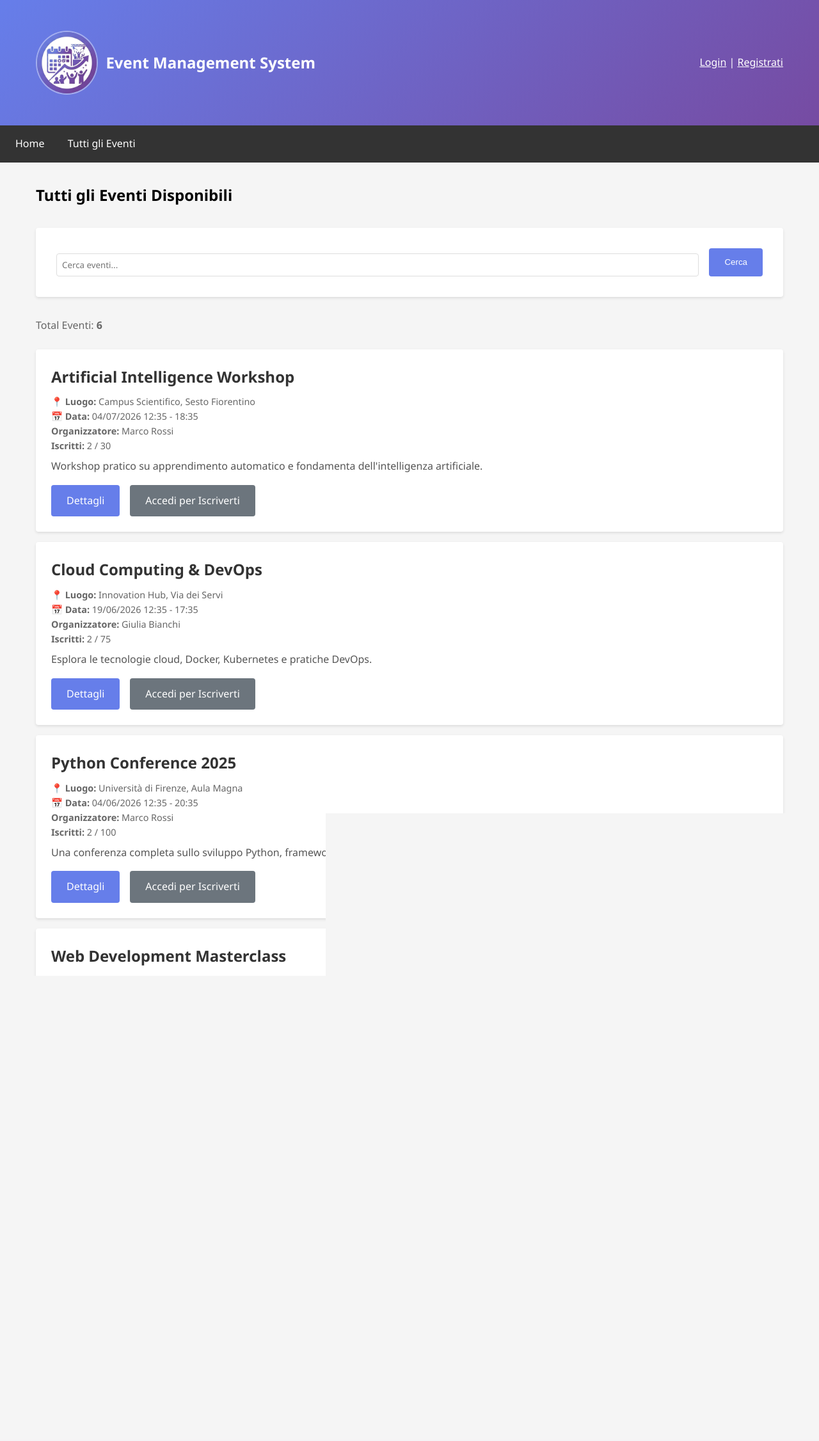
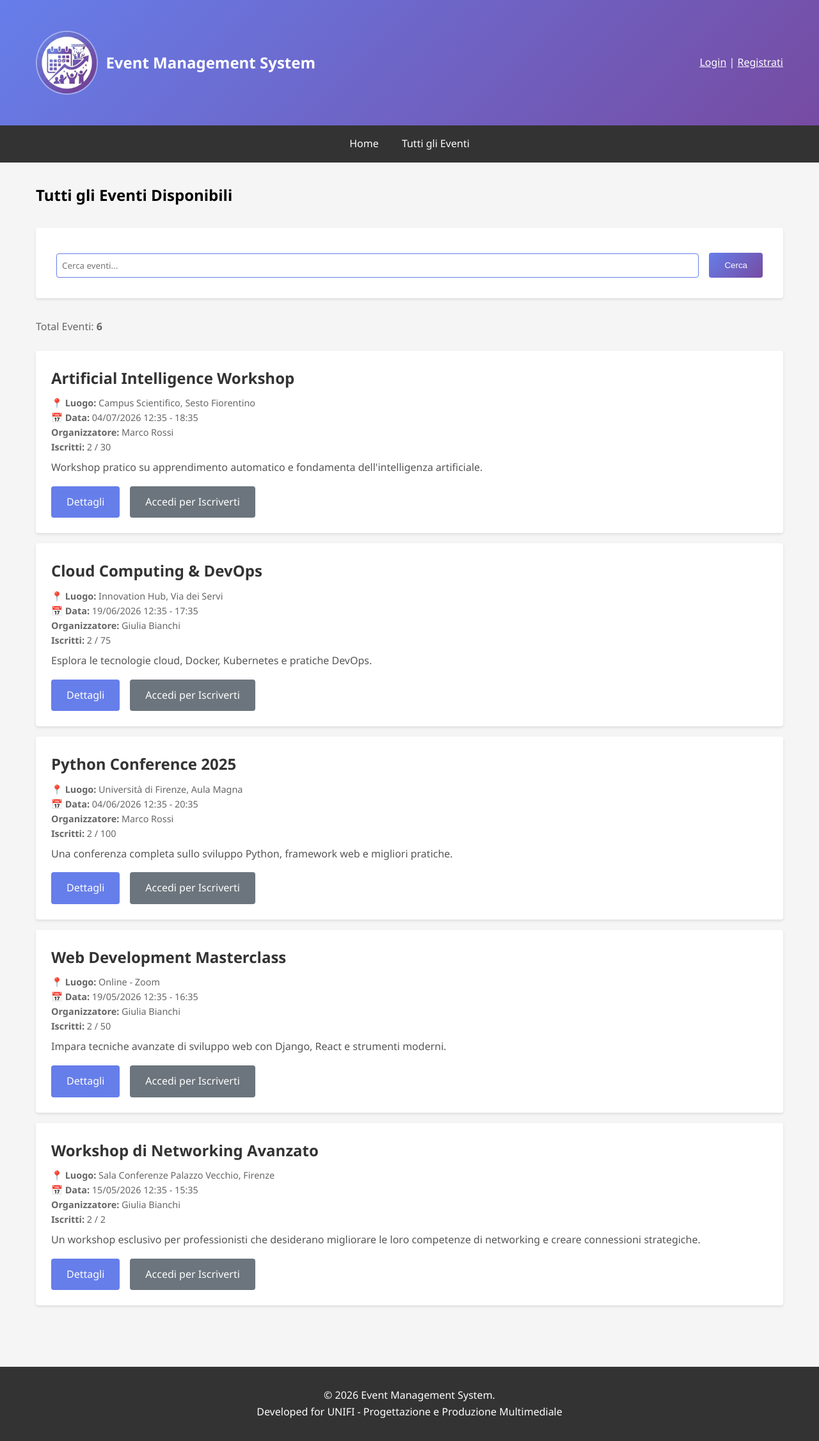
Before and after one commit to RiccardoFagiuoli/EventMenagementSystem, a Django app: page /events/ in a window 1280 px wide. Shown: the whole page at 64% size. Before the commit the page ends 1509 px from the top, so only its background shows below. Run offline with Django 5.2, Linux system fonts and the light colour scheme; data comes from the database, SQL or seed files in the repository.

Commit message:
Modifiche centratura nav menu

```diff
--- a/templates/base.html
+++ b/templates/base.html
@@ -13,8 +13,8 @@
         .header-logo { display: flex; align-items: center; gap: 0.75rem; }
         .header-logo img { height: 100px; width: auto; border: 2px solid rgb(255 255 255 / 0.4); border-radius: 50%; }
         .header-logo h1 { margin: 0; font-size: 1.5rem; }
-        nav { background-color: #333; padding: 0.5rem; }
-        nav a { color: white; text-decoration: none; padding: 0.5rem 1rem; display: inline-block; }
+        nav {text-align: center; background-color: #333; padding: 0.5rem; }
+        nav a {display: inline-block;color: white; text-decoration: none; padding: 0.5rem 1rem; display: inline-block; }
         nav a:hover { background-color: #555; }
         .container { max-width: 1200px; margin: 0 auto; padding: 2rem 1rem; }
         .header-content { display: flex; justify-content: space-between; align-items: center; }
@@ -101,8 +101,8 @@
     </div>
 
     <footer>
-        <p>&copy; 2025 Event Management System. All rights reserved.</p>
-        <p>Developed for Università degli Studi di Firenze</p>
+        <p>&copy; 2026 Event Management System.</p>
+        <p>Developed for UNIFI - Progettazione e Produzione Multimediale</p>
     </footer>
 </body>
 </html>
--- a/templates/events/event_list.html
+++ b/templates/events/event_list.html
@@ -7,8 +7,8 @@
 
 <div style="margin: 2rem 0;">
     <form method="get" style="display: flex; gap: 1rem;">
-        <input type="text" name="q" placeholder="Cerca eventi..." value="{{ request.GET.q }}" style="flex: 1;">
-        <button type="submit" class="btn">Cerca</button>
+        <input type="text" name="q" placeholder="Cerca eventi..." value="{{ request.GET.q }}" style="flex: 1; border: 1px solid #667eea;"  aria-label="Cerca eventi">
+        <button type="submit" class="btn" style="margin-top: 7px; background: linear-gradient(135deg, #667eea 0%, #764ba2 100%);">Cerca</button>
     </form>
 </div>
 
```
